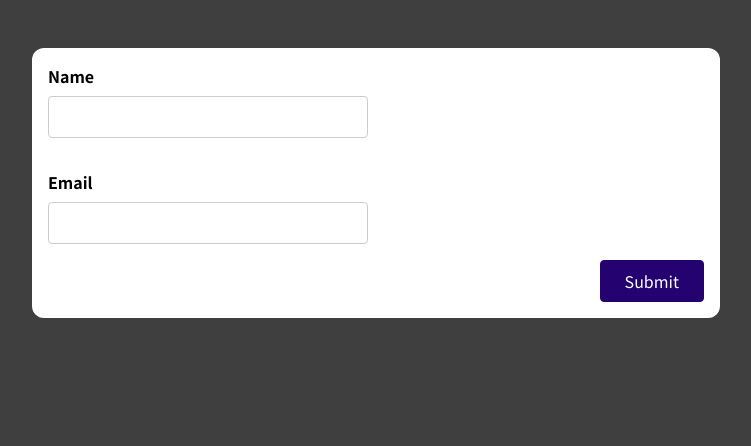
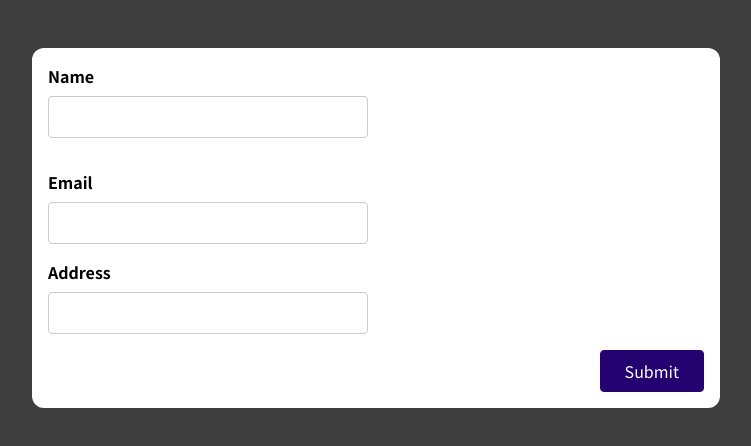
Before and after one commit to aadil42/working-with-form-in-react, a React (Create React App) app: page / in a window 1280 px wide. Shown: the top 446 px of the page, without its empty margins (264-1015 px from the left). Built offline with nearby package versions, Linux system fonts and the light colour scheme.

Commit message:
added validation for address input. just reusing useInput again and again

```diff
--- a/src/components/BasicForm.js
+++ b/src/components/BasicForm.js
@@ -9,10 +9,11 @@ const BasicForm = (props) => {
 
   const [isSubmitTouched, setIsSubmitTouched] = useState(false);
 
-  // for name input
-  const validateName = (name) => {
+  const validateText = (name) => {
     return name.trim() !== '';
   }
+
+  // for name input
   const {
     setInput: setNameInput,
     input: nameInput,
@@ -20,7 +21,7 @@ const BasicForm = (props) => {
     setIsTouched: setNameIsTouched,
     inputError: nameError,
     inputClass: nameClass
-  } = useInput(validateName);
+  } = useInput(validateText);
 
   const nameBlur = () => {
     setNameIsTouched(true);
@@ -57,14 +58,35 @@ const BasicForm = (props) => {
     setIsEmailTouched(true);
   }
 
+  // for address
+  const {
+    setInput: setAddress,
+    input: addresVal,
+    isInputValid: addressValid,
+    setIsTouched: setIsAddressTouched,
+    inputError: addressError,
+    inputClass: addressClass
+  } = useInput(validateText);
+
+  const addressBlur = () => {
+    setIsSubmitTouched(true);
+    setIsAddressTouched(true);
+  }
+
+  const addressChange = (e) => {
+    setAddress(e.target.value);
+  }
+
   const submitHandler = (e) => {
     e.preventDefault();
     setIsSubmitTouched(true);
     setNameIsTouched(true);
+    setIsEmailTouched(true);
+    setIsAddressTouched(true);
   }
 
   let formisValid = false;
-  if(nameValid && emailValid) {
+  if(nameValid && emailValid && addressValid) {
     formisValid = true;
   }
 
@@ -99,6 +121,19 @@ const BasicForm = (props) => {
         />
       </div>
 
+      <div className='form-control'>
+      <SimpleInput2
+        label="Address"
+        inputIsfor="address"
+        type="address"
+        id="address"
+        inputClass={addressClass}
+        blur={addressBlur}
+        change={addressChange}
+        val={addresVal}
+        error={addressError}
+        />
+      </div>
 
       <div className='form-actions'>
         <button disabled={isSubmitTouched && !formisValid}>Submit</button>
```
